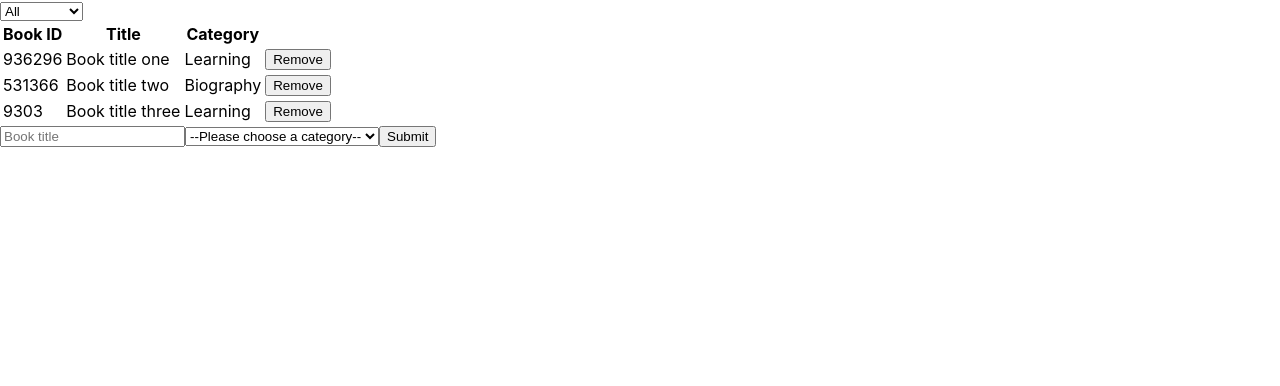
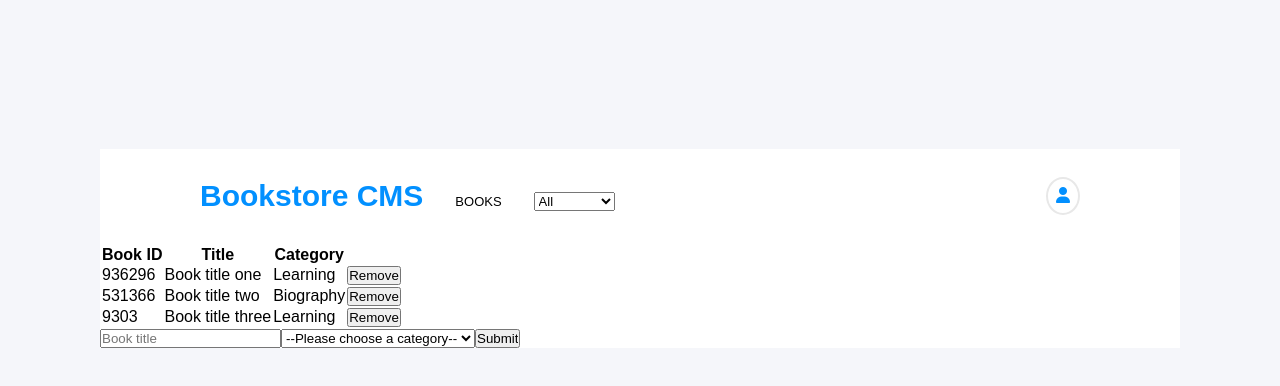
Before and after one commit to SarvarKh/Bookstore-CMS, a React (Create React App) app: page / in a window 1280 px wide. Shown: the top 386 px of the page. Built offline with nearby package versions, Linux system fonts and the light colour scheme.

Commit message:
Style Navbar

```diff
--- a/public/index.html
+++ b/public/index.html
@@ -24,7 +24,8 @@
       work correctly both with client-side routing and a non-root public URL.
       Learn how to configure a non-root public URL by running `npm run build`.
     -->
-    <title>React App</title>
+    <script src="https://kit.fontawesome.com/ea61045147.js" crossorigin="anonymous"></script>
+    <title>Bookstore CMS</title>
   </head>
   <body>
     <noscript>You need to enable JavaScript to run this app.</noscript>
--- a/src/components/App.js
+++ b/src/components/App.js
@@ -3,7 +3,7 @@ import BooksList from '../containers/BooksList';
 import BooksForm from '../containers/BooksForm';
 
 const App = () => (
-  <div>
+  <div className="container">
     <BooksList />
     <BooksForm />
   </div>
--- a/src/components/CategoryFilter.js
+++ b/src/components/CategoryFilter.js
@@ -3,11 +3,22 @@ import PropTypes from 'prop-types';
 const CategoryFilter = ({ handleFilter }) => {
   const bookCategories = ['All', 'Action', 'Biography', 'History', 'Horror', 'Kids', 'Learning', 'Sci-Fi'];
   return (
-    <select onChange={(e) => handleFilter(e.target.value)} name="category">
-      {bookCategories.map((bookCategory) => (
-        <option key={bookCategory} value={bookCategory}>{bookCategory}</option>
-      ))}
-    </select>
+    <div className="flex navbar">
+      <div className="left flex">
+        <h2 className="logo">Bookstore CMS</h2>
+        <span className="navbar-text">BOOKS</span>
+        <select onChange={(e) => handleFilter(e.target.value)} name="category" className="navbar-text">
+          {bookCategories.map((bookCategory) => (
+            <option key={bookCategory} value={bookCategory}>{bookCategory}</option>
+          ))}
+        </select>
+      </div>
+      <div className="right">
+        <div className="circle-icon">
+          <i className="fas fa-user" />
+        </div>
+      </div>
+    </div>
   );
 };
 
--- a/src/index.css
+++ b/src/index.css
@@ -1,27 +1,55 @@
-body {
+* {
+  box-sizing: border-box;
   margin: 0;
-  font-family:
-    -apple-system,
-    BlinkMacSystemFont,
-    'Segoe UI',
-    'Roboto',
-    'Oxygen',
-    'Ubuntu',
-    'Cantarell',
-    'Fira Sans',
-    'Droid Sans',
-    'Helvetica Neue',
-    sans-serif;
-  -webkit-font-smoothing: antialiased;
-  -moz-osx-font-smoothing: grayscale;
+  padding: 0;
+  font-family: Arial, Helvetica, sans-serif;
 }
 
-code {
-  font-family:
-    source-code-pro,
-    Menlo,
-    Monaco,
-    Consolas,
-    'Courier New',
-    monospace;
+#root {
+  padding: 9.3rem 6.25rem;
+  background-color: #f5f6fa;
 }
+
+.container {
+  background-color: white;
+}
+
+.navbar {
+  height: 5.93rem;
+  justify-content: space-between;
+  align-items: center;
+  padding: 1.8rem 6.25rem;
+}
+
+.left {
+  align-items: baseline;
+  justify-content: space-between;
+}
+
+.left * {
+  margin-right: 2rem;
+}
+
+.flex {
+  display: flex;
+}
+
+.logo {
+  color: #0290ff;
+  font-size: 1.875rem;
+}
+
+.navbar-text {
+  font-size: 0.813rem;
+}
+
+.fa-user {
+  color: #0290ff;
+}
+
+.circle-icon {
+  border: 2px solid red;
+  padding: 0.5rem;
+  border-radius: 50%;
+  border-color: #e8e8e8;
+}
```
